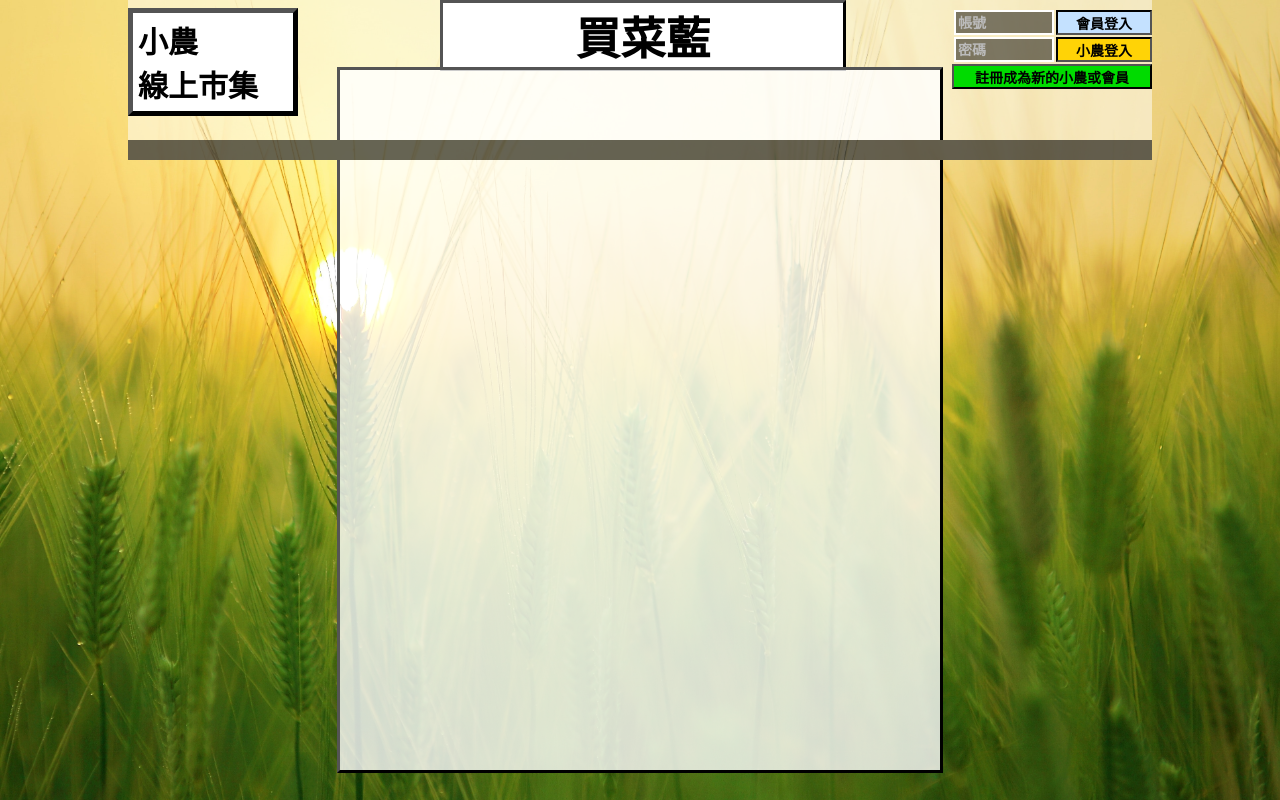
After one commit to k22616416/www, a PHP site: page /buyCarResult.php in a window 1280 px wide. The commit adds this page. Run offline with PHP 8.4, Linux system fonts and the light colour scheme.

Commit message:
0602 23:28

```diff
--- /dev/null
+++ b/buyCarResult.php
@@ -0,0 +1,121 @@
+<link href="style.css" rel="stylesheet" type="text/css">
+<script src="script.js" async></script>
+<?php
+$titleStr = '買菜藍';
+$store = null;
+?>
+
+<!DOCTYPE html>
+<html>
+
+<head>
+  <meta charset="UTF-8">
+
+
+  <title>
+    <?php echo $titleStr ?>
+  </title>
+</head>
+
+<body>
+
+  <div class="WebLayout">
+    <div class="topArea">
+      <div class="titleDiv"><?php echo $titleStr ?></div>
+      <div class="WebNameDiv">
+        小農<br>
+        線上市集<br>
+      </div>
+
+      <div class="LoginArea">
+        <!-- 判斷有沒有登入 -->
+        <?php
+
+
+        $conn = new mysqli('127.0.0.1:3306', 'root', '', '小農2');
+        if (!$conn) {
+          //echo "資料庫連線失敗<br>";
+        } else {
+          //echo "資料庫連線成功<br>";
+        }
+
+        if (isset($_POST['submit'])) {
+          if (empty($_POST['user']) || empty($_POST['password'])) {
+            //echo 'userName empty';
+          } else {
+            $userName = $_POST['user'];
+            $passwd = $_POST['password'];
+            //$task = $_POST['newTask'];
+
+            // $insertQuery = "SELECT * FROM `消費者` WHERE `使用者帳號`=$userName AND `使用者密碼`=$passwd;";
+            $insertQuery = "SELECT * FROM `消費者`";
+            //echo $task;
+            $sqlData = $conn->query($insertQuery);
+            if ($sqlData->num_rows > 0) {
+              while ($row = $sqlData->fetch_assoc()) {
+                //echo $row['使用者帳號'] . "<br>" . $row['姓名'] . "<br>" . $row['Email'] . "<br>" . $row['連絡電話'];
+              }
+              unset($_POST['user']);
+              unset($_POST['password']);
+            } else {
+              //echo "0筆資料";
+            }
+            $conn->close();
+            // header('localhost: index.php');
+          }
+        }
+
+
+        ?>
+        <!-- 已登入 -->
+        <table class="loginTable" style="border-collapse:collapse; border:2px solid #000000; background-color: RGBA(255,255,255,0.50); display:none;">
+          <tbody>
+            <tr>
+              <td style="border:2px solid #000000; width:150px;">
+                <span style="font-size: 16px;">123456789
+              </td>
+              <td style="border:2px solid #000000;"><button class="LoginButton" style=" width: auto; background-color: RGBA(255,0,0,0.70);">登出</button></td>
+            </tr>
+            <tr>
+              <td colspan="2"><button class="RegisterButton">修改個人資料</button></td>
+            </tr>
+          </tbody>
+        </table>
+
+        <!-- 未登入 -->
+        <table class="loginTable" cellpadding="0">
+          <form class="title-add" method="post" action="buyCarResult.php">
+            <tbody>
+              <tr>
+                <td><input type="text" class="inputText" placeholder="帳號" name="user"></td>
+                <td><button name="submit" type="submit" class="LoginButton" style="background-color: #C4E1FF;">會員登入</button></td>
+              </tr>
+              <tr>
+                <td><input type="password" class="inputText" placeholder="密碼" name="password"></td>
+                <td><button name="submit" type="submit" class="LoginButton" style="background-color: #FFD306;">小農登入</button></td>
+              </tr>
+            </tbody>
+          </form>
+        </table>
+        <button type="button" class="RegisterButton">註冊成為新的小農或會員</button>
+      </div>
+
+      <div class="TopDiv">
+
+      </div>
+
+      <hr class="TopHr">
+      </hr>
+    </div>
+
+    <!--透過SQL增加賣場資訊-->
+    <div class="mainDiv">
+
+
+    </div>
+
+
+  </div>
+</body>
+
+</html>
--- a/storePage.php
+++ b/storePage.php
@@ -95,10 +95,10 @@ $store = 'user';
                         </tbody>
                     </form>
                 </table>
-                <button type="button" class="RegisterButton" style="display: none;">註冊成為新的小農或會員</button>
+                <button type="button" class="RegisterButton">註冊成為新的小農或會員</button>
             </div>
 
-            <div class="TopDiv">
+            <div class=" TopDiv">
                 <!--分割線上方Div-->
                 <table class="StoreTopTable">
                     <tbody>
```
Also changed, not shown: registerPage.php (+33 -17 lines).
